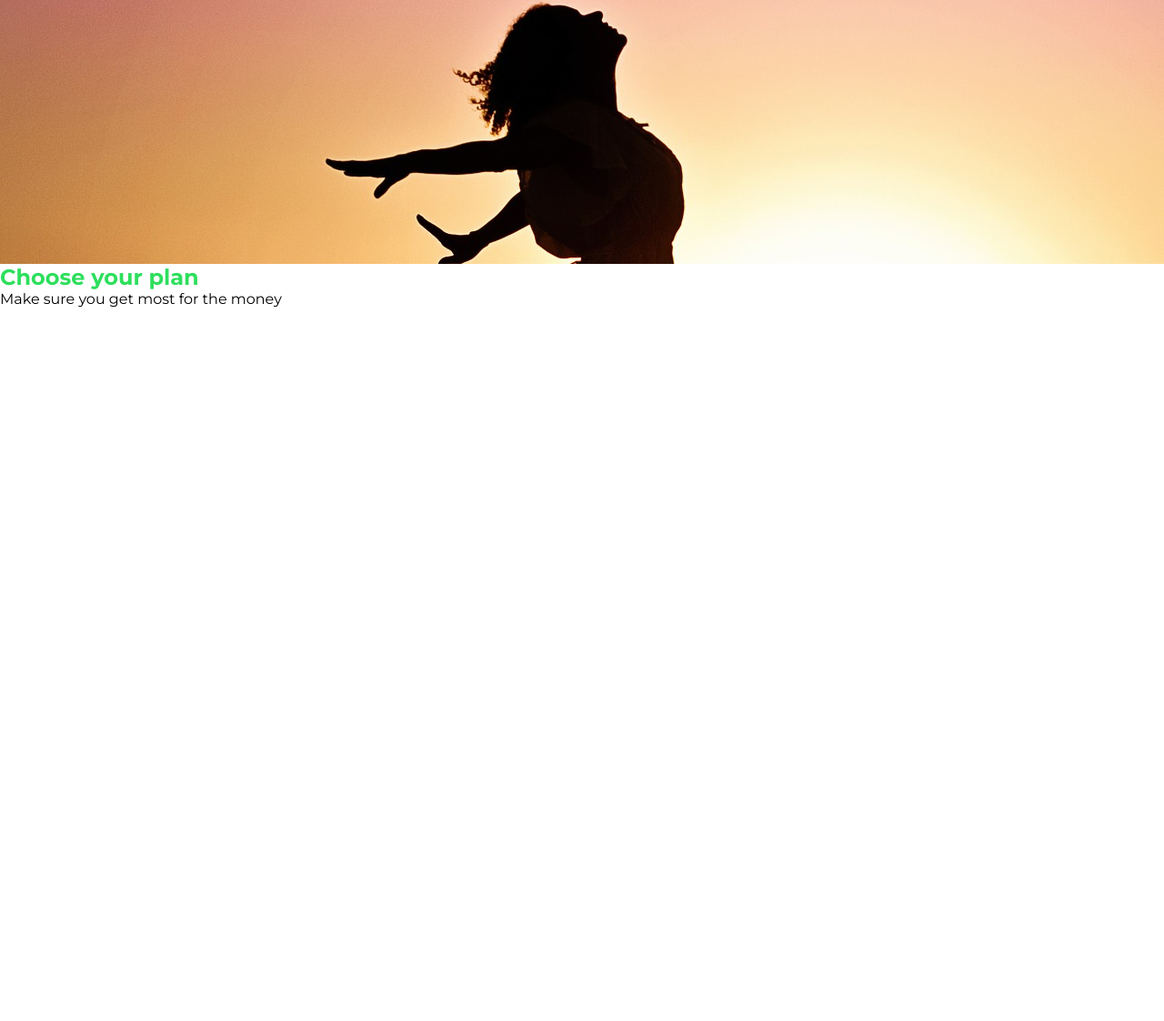
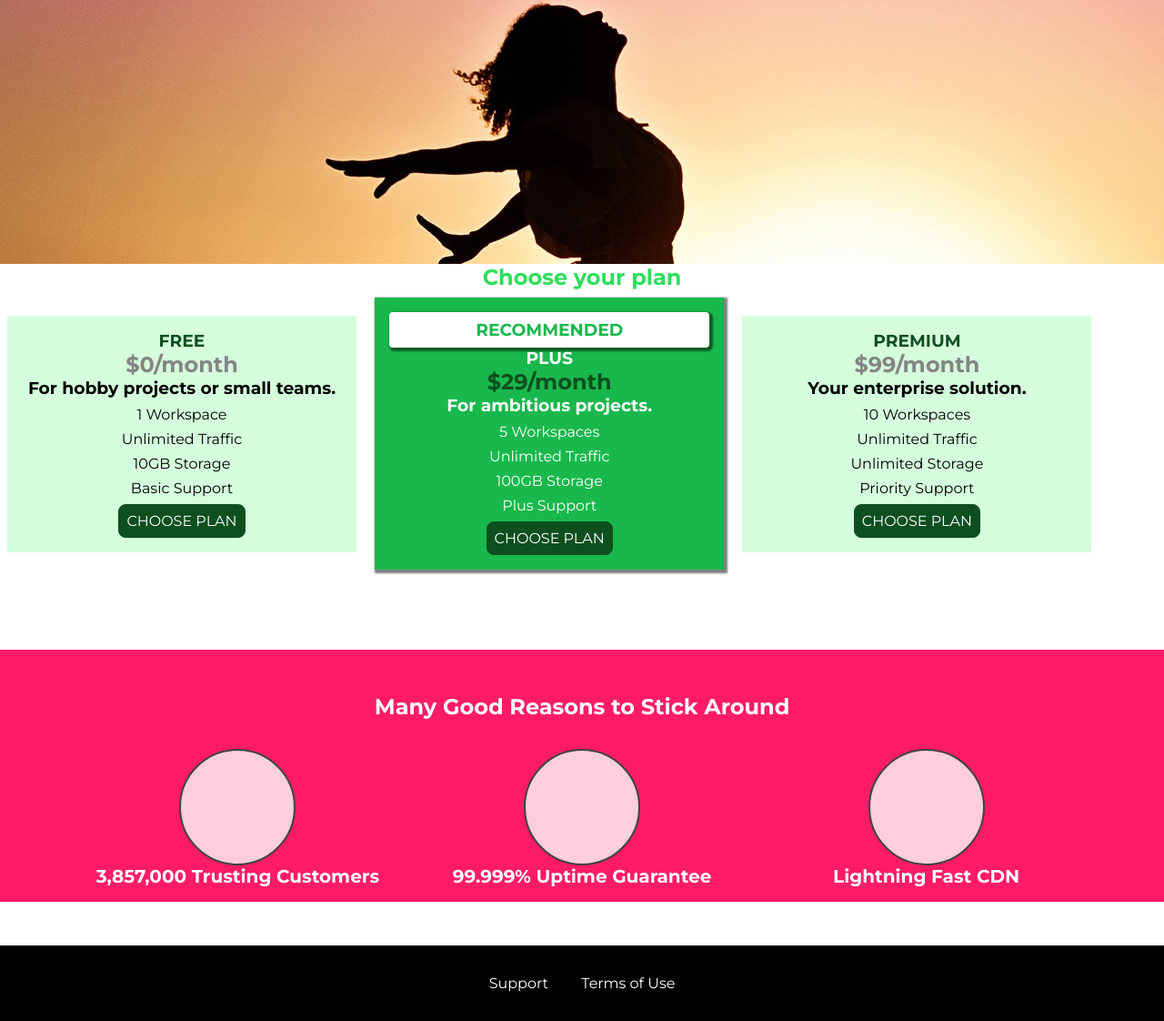
Before and after one commit to karthik9728/CSS, a plain HTML site: page L02/index.html in a window 1280 px wide. Shown: the part 273-1395 px from the top of the page at 91% size. Before the commit the page ends 800 px from the top, so only its background shows below. Drawn offline with Linux system fonts and the light colour scheme.

Commit message:
Base Style

```diff
--- a/L02/index.css
+++ b/L02/index.css
@@ -51,6 +51,12 @@
   color: red;
 } */
 
+/* Pseudo Element */
+/* p::first-letter {
+  color: red;
+  font-size: 20px;
+} */
+
 /* Pseudo Class */
 .main-nav__item a:hover,
 .main-nav__item a:active {
@@ -81,6 +87,7 @@
 
 .section-title {
   color: #2ddf5c;
+  text-align: center;
   /* font-size: inherit; */
 }
 
@@ -89,8 +96,135 @@
   font-family: 'Anton', sans-serif;
 }
 
-/* Pseudo Element */
-/* p::first-letter {
-  color: red;
+.plan {
+  background-color: #d5ffdc;
+  text-align: center;
+  padding: 16px;
+  margin: 8px;
+  display: inline-block;
+  width: 30%;
+  vertical-align: middle;
+}
+
+.plan--highlighted {
+  background-color: #19b84c;
+  color: white;
+  box-shadow: 2px 2px 2px 2px rgba(0, 0, 0, 0.5);
+}
+
+.plan__title {
+  color: #0e4f1f;
+}
+
+.plan__price {
+  color: #858585;
+}
+
+.plan--highlighted .plan__title {
+  color: white;
+}
+
+.plan--highlighted .plan__price {
+  color: #0e4f1f;
+}
+
+.plan__annotation {
+  background-color: white;
+  color: #19b84c;
+  padding: 8px;
+  box-shadow: 2px 2px 2px 2px rgba(0, 0, 0, 0.5);
+  border-radius: 4px;
+}
+
+.plan__features {
+  list-style: none;
+}
+
+.plan__feature {
+  margin: 8px 0px;
+}
+
+.button {
+  font: inherit;
+  border: 1.5px solid #0e4f1f;
+  background-color: #0e4f1f;
+  color: white;
+  padding: 8px;
+  border-radius: 8px;
+  cursor: pointer;
+}
+
+.button:hover,
+.button:active {
+  background-color: white;
+  color: #0e4f1f;
+}
+
+.button:focus-visible,
+.button:focus {
+  outline: none;
+}
+
+#key-features {
+  background-color: #ff1b68;
+  margin-top: 80px;
+  padding: 16px;
+}
+
+#key-features .section-title {
+  color: white;
+  margin: 32px;
+}
+
+.key_feature__list {
+  list-style: none;
+  text-align: center;
+}
+
+.key_feature {
+  display: inline-block;
+  width: 30%;
+  vertical-align: top;
+}
+
+.key_feature__image {
+  background-color: #ffcede;
+  width: 128px;
+  height: 128px;
+  border: 2px solid #424242;
+  border-radius: 50%;
+  margin: auto;
+}
+
+.key_feature_description {
+  text-align: center;
+  font-weight: bold;
+  color: white;
   font-size: 20px;
-} */
+}
+
+.main-footer {
+  background-color: black;
+  padding: 32px;
+  margin-top: 48px;
+}
+
+.main_footer__links {
+  list-style: none;
+  text-align: center;
+}
+
+.main_footer__link {
+  display: inline-block;
+  margin: 0 16px;
+}
+
+.main_footer__link a {
+  text-decoration: none;
+  color: white;
+}
+
+.main_footer__link a:hover,
+.main_footer__link a:active {
+  color: #ccc;
+}
--- a/L02/index.html
+++ b/L02/index.html
@@ -40,8 +40,81 @@
       </section>
       <section id="plan">
         <h1 class="section-title">Choose your plan</h1>
-        <p>Make sure you get most for the money</p>
+        <div>
+          <article class="plan">
+            <h1 class="plan__title">FREE</h1>
+            <h2 class="plan__price">$0/month</h2>
+            <h3>For hobby projects or small teams.</h3>
+            <ul class="plan__features">
+              <li class="plan__feature">1 Workspace</li>
+              <li class="plan__feature">Unlimited Traffic</li>
+              <li class="plan__feature">10GB Storage</li>
+              <li class="plan__feature">Basic Support</li>
+            </ul>
+            <div>
+              <button class="button">CHOOSE PLAN</button>
+            </div>
+          </article>
+          <article class="plan plan--highlighted">
+            <h1 class="plan__annotation">RECOMMENDED</h1>
+            <h1 class="plan__title">PLUS</h1>
+            <h2 class="plan__price">$29/month</h2>
+            <h3>For ambitious projects.</h3>
+            <ul class="plan__features">
+              <li class="plan__feature">5 Workspaces</li>
+              <li class="plan__feature">Unlimited Traffic</li>
+              <li class="plan__feature">100GB Storage</li>
+              <li class="plan__feature">Plus Support</li>
+            </ul>
+            <div>
+              <button class="button">CHOOSE PLAN</button>
+            </div>
+          </article>
+          <article class="plan">
+            <h1 class="plan__title">PREMIUM</h1>
+            <h2 class="plan__price">$99/month</h2>
+            <h3>Your enterprise solution.</h3>
+            <ul class="plan__features">
+              <li class="plan__feature">10 Workspaces</li>
+              <li class="plan__feature">Unlimited Traffic</li>
+              <li class="plan__feature">Unlimited Storage</li>
+              <li class="plan__feature">Priority Support</li>
+            </ul>
+            <div>
+              <button class="button">CHOOSE PLAN</button>
+            </div>
+          </article>
+        </div>
+      </section>
+      <section id="key-features">
+        <h1 class="section-title">Many Good Reasons to Stick Around</h1>
+        <ul class="key_feature__list">
+          <li class="key_feature">
+            <div class="key_feature__image"></div>
+            <p class="key_feature_description">3,857,000 Trusting Customers</p>
+          </li>
+          <li class="key_feature">
+            <div class="key_feature__image"></div>
+            <p class="key_feature_description">99.999% Uptime Guarantee</p>
+          </li>
+          <li class="key_feature">
+            <div class="key_feature__image"></div>
+            <p class="key_feature_description">Lightning Fast CDN</p>
+          </li>
+        </ul>
       </section>
     </main>
+    <footer class="main-footer">
+      <nav>
+        <ul class="main_footer__links">
+          <li class="main_footer__link">
+            <a href="#">Support</a>
+          </li>
+          <li class="main_footer__link">
+            <a href="#">Terms of Use</a>
+          </li>
+        </ul>
+      </nav>
+    </footer>
   </body>
 </html>
```
